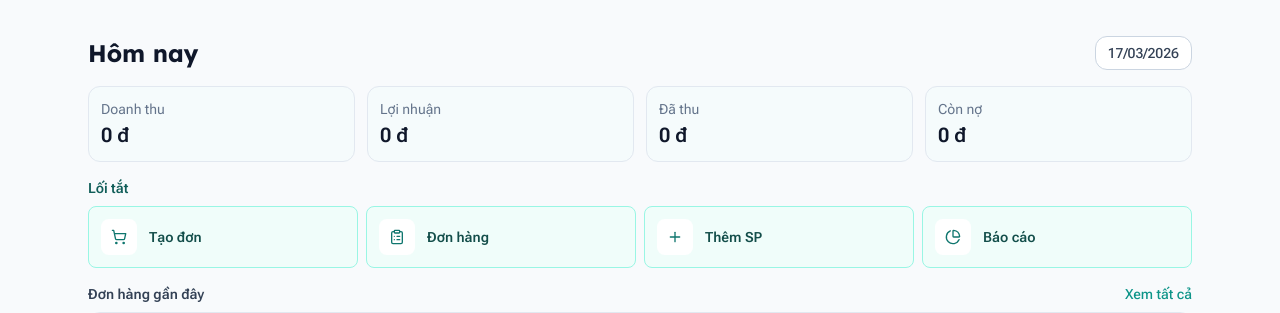
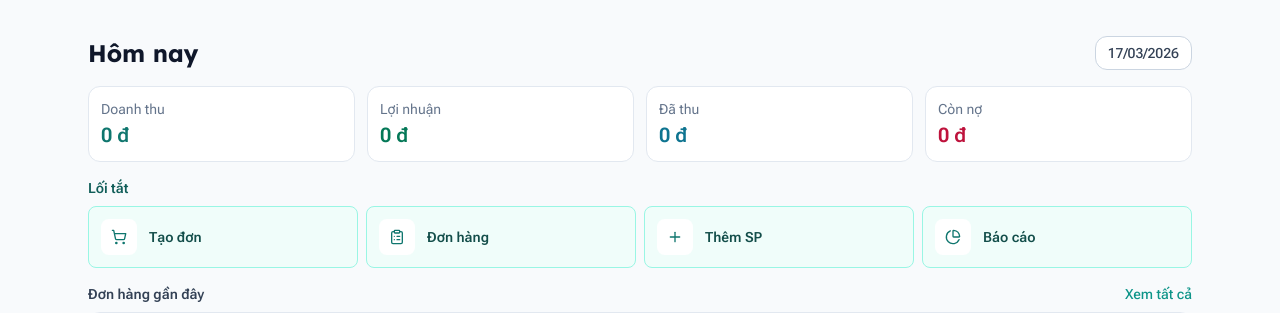
Before and after one commit to pdutie94/quanlycuahang, a PHP site: page / in a window 1280 px wide. Shown: the part 57-370 px from the top of the page. Run offline with PHP 8.4, Linux system fonts and the light colour scheme; the visitor is signed in with stand-in values (Sample User, id 1); data that the repository does not hold is empty.

Commit message:
Update app-kpi-card background color to white for improved visibility

```diff
--- a/app/Views/dashboard/index.php
+++ b/app/Views/dashboard/index.php
@@ -28,19 +28,19 @@ $lowStockPreview = array_slice($lowStockItems, 0, 5);
 	<div class="grid grid-cols-2 gap-3 text-sm xl:grid-cols-4">
 		<div class="app-kpi-card">
 			<div class="text-sm text-slate-500">Doanh thu</div>
-			<div class="mt-0.5 text-xl font-semibold text-slate-900"><?php echo Money::format($ordersToday['total_amount']); ?></div>
+			<div class="mt-0.5 text-xl font-semibold text-brand-700"><?php echo Money::format($ordersToday['total_amount']); ?></div>
 		</div>
 		<div class="app-kpi-card">
 			<div class="text-sm text-slate-500">Lợi nhuận</div>
-			<div class="mt-0.5 text-xl font-semibold text-slate-900"><?php echo Money::format($ordersToday['profit']); ?></div>
+			<div class="mt-0.5 text-xl font-semibold text-emerald-700"><?php echo Money::format($ordersToday['profit']); ?></div>
 		</div>
 		<div class="app-kpi-card">
 			<div class="text-sm text-slate-500">Đã thu</div>
-			<div class="mt-0.5 text-xl font-semibold text-slate-900"><?php echo Money::format($ordersToday['paid_amount']); ?></div>
+			<div class="mt-0.5 text-xl font-semibold text-cyan-700"><?php echo Money::format($ordersToday['paid_amount']); ?></div>
 		</div>
 		<div class="app-kpi-card">
 			<div class="text-sm text-slate-500">Còn nợ</div>
-			<div class="mt-0.5 text-xl font-semibold text-slate-900"><?php echo Money::format($ordersToday['debt_amount']); ?></div>
+			<div class="mt-0.5 text-xl font-semibold text-rose-700"><?php echo Money::format($ordersToday['debt_amount']); ?></div>
 		</div>
 	</div>
 	<div class="space-y-2">
```
Also changed, not shown: public/assets/css/tailwind.css, resources/css/tailwind.css.
